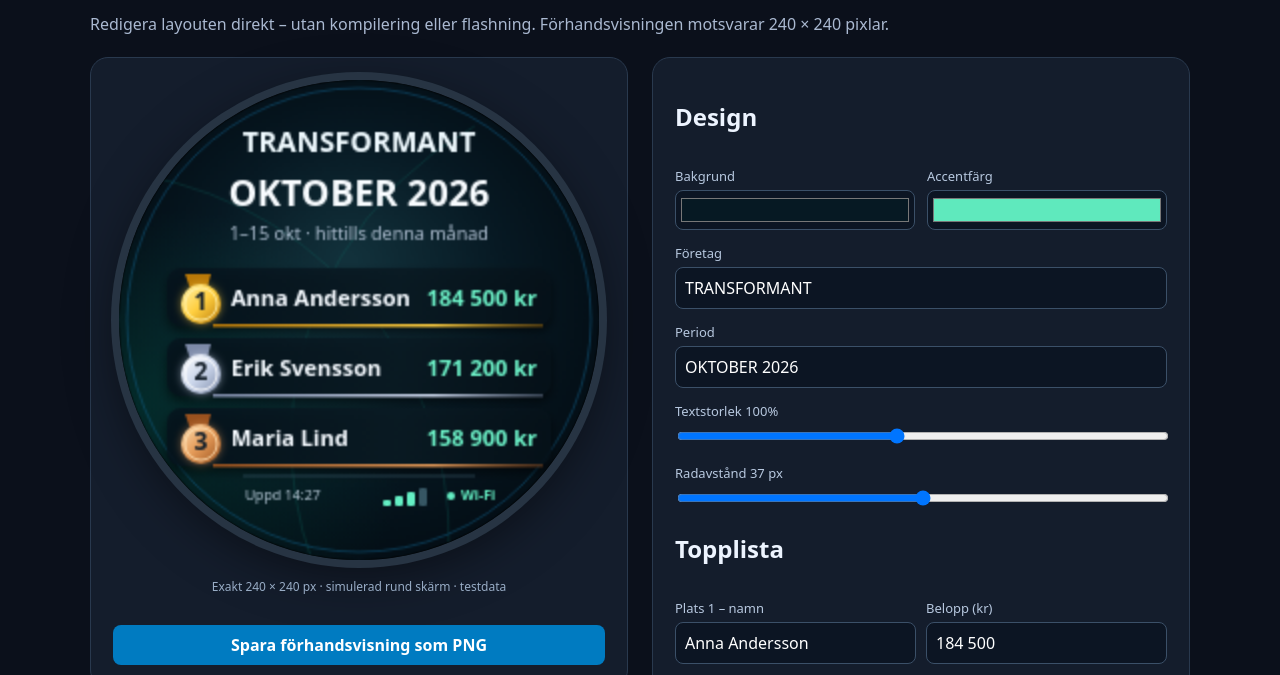
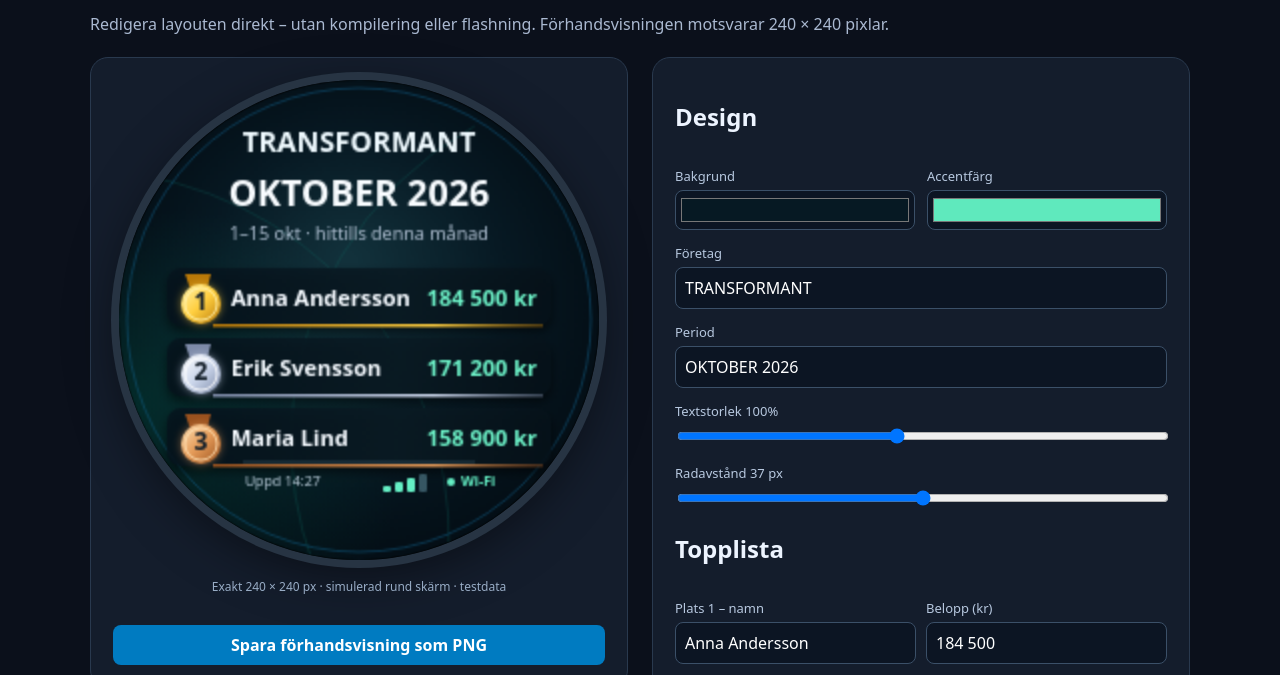
Before and after one commit to petersentobias/Transformant-Top3-ESP32, a plain HTML site: page simulator/index.html in a window 1280 px wide. Shown: the part 70-745 px from the top of the page. Drawn offline with Linux system fonts and the light colour scheme.

Commit message:
design: raise footer and Wi-Fi signal indicators 7px within circular safe area

```diff
--- a/simulator/index.html
+++ b/simulator/index.html
@@ -42,12 +42,12 @@
    ctx.textAlign='right';sz=11*sc;ctx.font='800 '+sz+'px system-ui';while(ctx.measureText(amount).width>77&&sz>7){sz-=.5;ctx.font='800 '+sz+'px system-ui'}ctx.fillStyle='#6cf1c7';ctx.fillText(amount,x+w-7,y+16);
  }
  // Footer stays within circular safe bounds (at y=207 available half-width is ~72px).
- ctx.strokeStyle='#44657999';ctx.beginPath();ctx.moveTo(62,198);ctx.lineTo(178,198);ctx.stroke();
- ctx.textBaseline='middle';ctx.textAlign='left';ctx.font='500 7px system-ui,sans-serif';ctx.fillStyle='#b9cbd9';ctx.fillText('Uppd 14:27',63,208);
+ ctx.strokeStyle='#44657999';ctx.beginPath();ctx.moveTo(62,191);ctx.lineTo(178,191);ctx.stroke();
+ ctx.textBaseline='middle';ctx.textAlign='left';ctx.font='500 7px system-ui,sans-serif';ctx.fillStyle='#b9cbd9';ctx.fillText('Uppd 14:27',63,201);
  // Wi-Fi RSSI bars: illustrative 3/4 strength in the simulator.
- const levels=[3,5,7,9];for(let j=0;j<4;j++){ctx.fillStyle=j<3?'#64efc4':'#365663';ctx.beginPath();ctx.roundRect(132+j*6,213-levels[j],4,levels[j],1);ctx.fill();}
- ctx.fillStyle='#64efc4';ctx.beginPath();ctx.arc(166,208,2,0,Math.PI*2);ctx.fill();
- ctx.textAlign='left';ctx.font='600 7px system-ui,sans-serif';ctx.fillText('Wi-Fi',171,208);
+ const levels=[3,5,7,9];for(let j=0;j<4;j++){ctx.fillStyle=j<3?'#64efc4':'#365663';ctx.beginPath();ctx.roundRect(132+j*6,206-levels[j],4,levels[j],1);ctx.fill();}
+ ctx.fillStyle='#64efc4';ctx.beginPath();ctx.arc(166,201,2,0,Math.PI*2);ctx.fill();
+ ctx.textAlign='left';ctx.font='600 7px system-ui,sans-serif';ctx.fillText('Wi-Fi',171,201);
  ctx.restore();
 }
 document.querySelectorAll('input').forEach(e=>e.addEventListener('input',()=>{$('scaleValue').textContent=$('scale').value+'%';$('spacingValue').textContent=$('spacing').value+' px';draw()}));$('png').onclick=()=>{const a=document.createElement('a');a.download='transformant-top3-preview.png';a.href=canvas.toDataURL('image/png');a.click()};$('export').onclick=()=>navigator.clipboard.writeText(JSON.stringify(state(),null,2)).then(()=>{$('export').textContent='Kopierat!';setTimeout(()=>$('export').textContent='Kopiera designinställningar (JSON)',1600)});draw();
```
